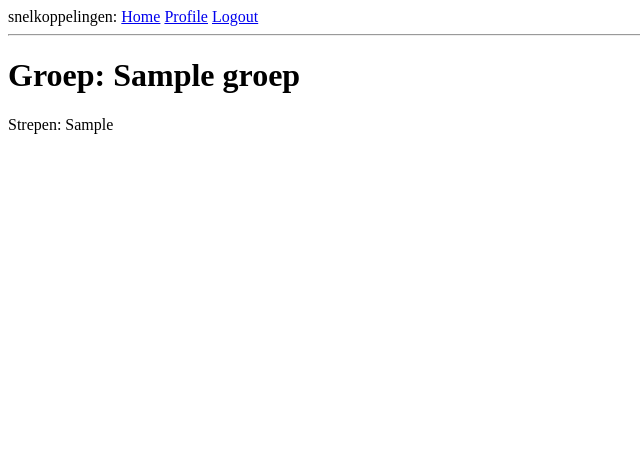
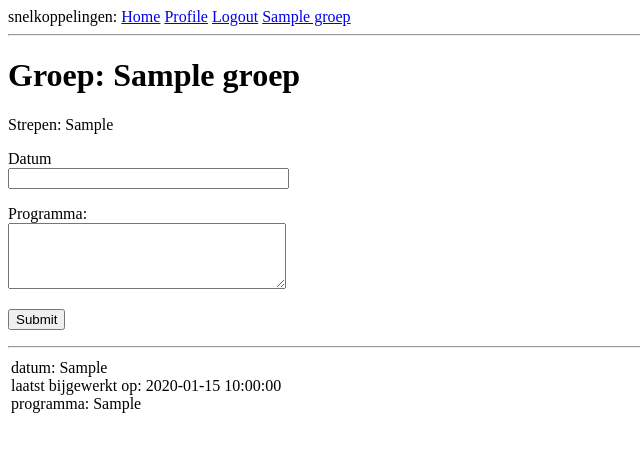
Before and after one commit to woutersh/chirosite, a Flask app: a page that uses app/templates/base.html in a window 1280 px wide. Shown: the top 452 px of the page, without its empty margins (0-640 px from the left). Run offline with Flask 2, Linux system fonts and the light colour scheme; a user stored in the database is signed in; tables that the repository leaves empty hold one stand-in row (values such as "Sample post").

Commit message:
groep pagina gekoppeld

```diff
--- a/app/models.py
+++ b/app/models.py
@@ -67,12 +67,12 @@ class Groep(UserMixin, db.Model):
 class Programma(UserMixin, db.Model):
     id = db.Column(db.Integer, primary_key=True)
     activiteit = db.Column(db.String(500), index=True)
-    datum = db.Column(db.String(45), index=True, unique=True)
+    datum = db.Column(db.String(45), index=True)
     time_posted = db.Column(db.DateTime, index=True, default=datetime.utcnow)
     groep_id = db.Column(db.Integer, db.ForeignKey('groep.id'))
 
     def __repr__(self):
-        return '<Programma van {}>'.format(self.datum)
+        return 'Programma van {}'.format(self.datum)
 
 
 @login.user_loader
--- a/app/routes.py
+++ b/app/routes.py
@@ -4,6 +4,7 @@ from app.forms import LoginForm,MakeProgram,EditProfileForm
 from flask_login import current_user, login_user,logout_user, login_required
 from app.models import Leider,Groep,Programma
 from werkzeug.urls import url_parse
+from datetime import datetime
 
 
 
@@ -46,15 +47,20 @@ def leider(email):
 @app.route('/groep/<email>')
 @login_required
 def groep(email):
+    now = datetime.now().strftime("%d/%m")
     leider = Leider.query.filter_by(email=email).first_or_404()
     groep = Groep.query.filter_by(id=leider.groep_id).first_or_404()
+    programmas = Programma.query.filter_by(groep_id=Groep.id).order_by(Programma.datum).all()
+    for p in programmas:
+        if p.datum<now:
+            programmas.remove(p)
     form = MakeProgram()
     if form.validate_on_submit():
         program = Programma(activiteit=form.activity.data, datum=form.datum.data,groep=groep)
         db.session.add(program)
         db.session.commit()
-        return render_template('groep.html',groep=groep,form =form,leider=leider)
-    return render_template('groep.html',groep=groep,form =form,leider=leider)
+        return render_template('groep.html',groep=groep,form =form,leider=leider,programmas=programmas)
+    return render_template('groep.html',groep=groep,form =form,leider=leider,programmas=programmas)
 
 @app.route('/edit_profile', methods=['GET', 'POST'])
 @login_required
--- /dev/null
+++ b/app/templates/_programma.html
@@ -0,0 +1,8 @@
+
+<table>
+    <tr valign="top">
+        <td>datum: {{program.datum}}<br>
+        laatst bijgewerkt op: {{program.time_posted}}<br>
+        programma: {{program.activiteit}}</td>
+    </tr>
+</table>
--- a/app/templates/base.html
+++ b/app/templates/base.html
@@ -15,7 +15,8 @@
             <a href="{{ url_for('login') }}">Login</a>
             {% else %}
             <a href="{{ url_for('leider', email=current_user.email) }}">Profile</a>
-             <a href="{{ url_for('logout') }}">Logout</a>
+            <a href="{{ url_for('logout') }}">Logout</a>
+            <a href="{{ url_for('groep', email=current_user.email) }}"> {{current_user.groep}}</a>
             {% endif %}
     </div>
         <hr>
--- a/app/templates/groep.html
+++ b/app/templates/groep.html
@@ -1,10 +1,11 @@
+
 {% extends "base.html" %}
 
 {% block content %}
     <h1>Groep: {{groep}}</h1>
     <div><td>Strepen: {{groep.strepen}}</td></div>
 
-    {% if current_user.goep_id == groep.id %}
+    {% if current_user.groep_id == groep.id %}
         <form action="" method="post">
             {{ form.hidden_tag() }}
             <p>
@@ -24,5 +25,12 @@
             <p>{{ form.submit() }}</p>
         </form>
     {% endif %}
+    <hr>
+
+    {% for program in programmas %}
+        {% include '_programma.html' %}
+    {% endfor %}
+
+
 
 {% endblock %}
--- a/app/templates/leider.html
+++ b/app/templates/leider.html
@@ -6,7 +6,7 @@
     <div><td>Strepen: {{leider.strepen}}</td></div>
     <div><td>Rekening: {{leider.rekening}} euro</td></div>
     <div><td>aanwezigheid: {{leider.afwezigheid}}</td></div>
-    <div><td>aanwezigheid: {{leider.afwezigheid}}</td></div>
+
     {% if leider == current_user %}
                 <p><a href="{{ url_for('edit_profile') }}">Edit your profile</a></p>
     {% endif %}
```
Also changed, not shown: app/templates/make_programma.html (deleted, +0 -23 lines).
